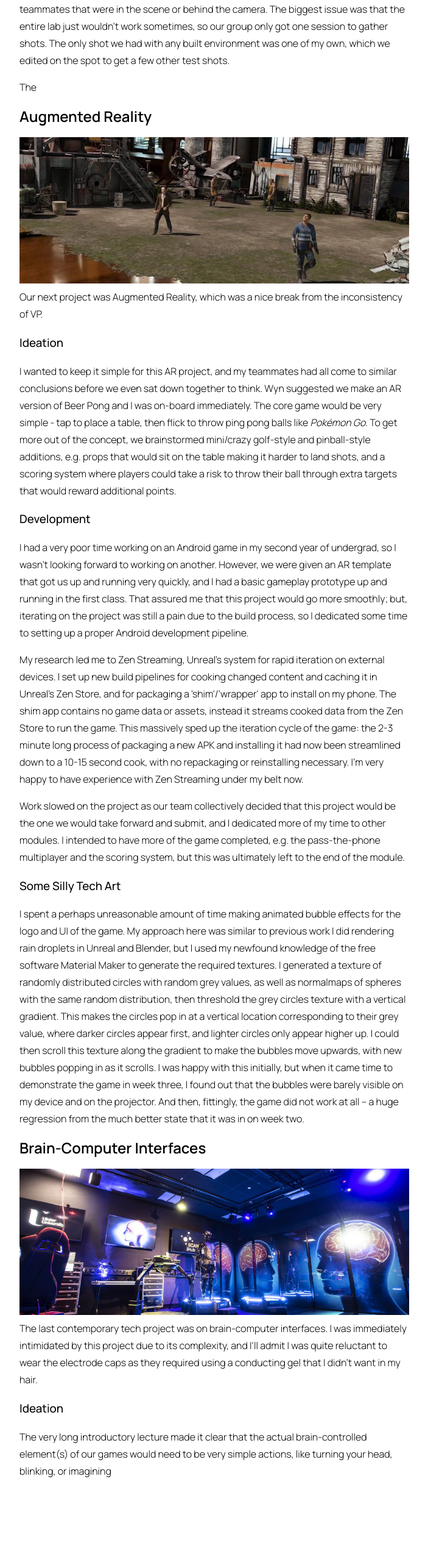
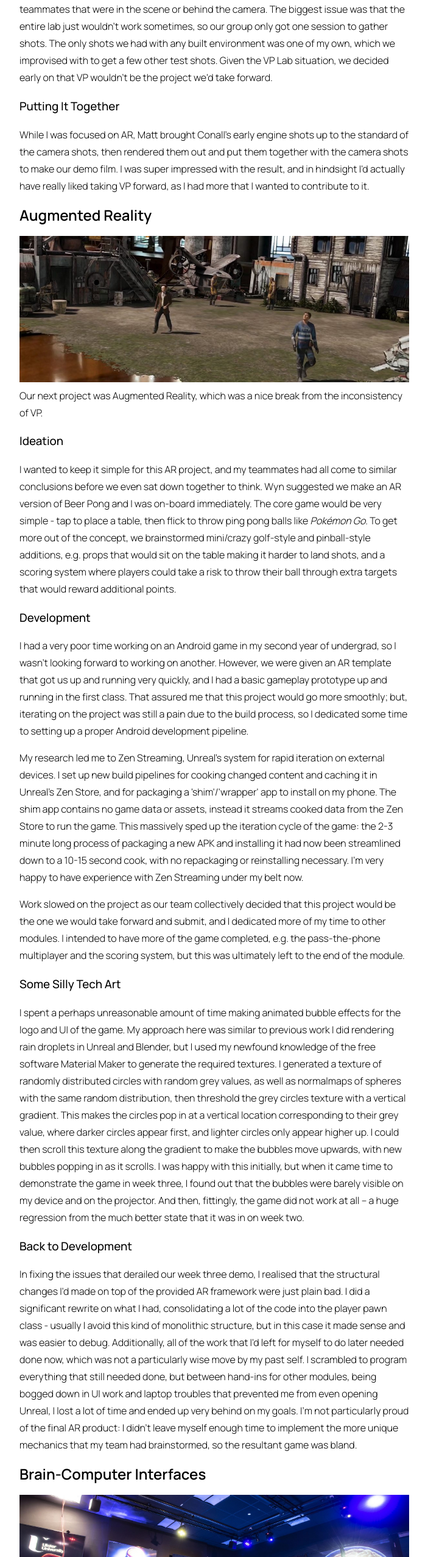
Before and after one commit to memequester/memequester.github.io, an Eleventy site: page src/blogs/contemporary.md in a window 1280 px wide. Shown: the part 2566-5120 px from the top of the page at 61% size, without its empty margins (288-991 px from the left). Built offline with nearby package versions, Linux system fonts and the light colour scheme; Eleventy itself is replaced by a stand-in of ours; files that its build step writes are made by us from their sources; files whose address does not match are found by name; a web font is replaced by a local one; what prettier would draw is missing.

Commit message:
contemporary

```diff
--- a/src/blogs/contemporary.md
+++ b/src/blogs/contemporary.md
@@ -32,9 +32,10 @@ I didn't quite achieve my goal of having the ship traverse walls and ceilings, a
 I did set up the Quest 2 to use for VR scouting, but we found little use for it over our very brief time with the project. Personally, while I appreciated the idea, I had no issue simply flying a Cine Camera around for the same results.
 
 ### In the Lab
-The VP Lab sadly did not live up to the years-long hype. The LED walls were great, but the computer driving the screens was running only one of its two GPUs, and the networked setup was very laggy, making it annoying to make changes when collaborating with teammates that were in the scene or behind the camera. The biggest issue was that the entire lab just wouldn't work sometimes, so our group only got one session to gather shots. The only shot we had with any built environment was one of my own, which we edited on the spot to get a few other test shots.
+The VP Lab sadly did not live up to the years-long hype. The LED walls were great, but the computer driving the screens was running only one of its two GPUs, and the networked setup was very laggy, making it annoying to make changes when collaborating with teammates that were in the scene or behind the camera. The biggest issue was that the entire lab just wouldn't work sometimes, so our group only got one session to gather shots. The only shots we had with any built environment was one of my own, which we improvised with to get a few other test shots. Given the VP Lab situation, we decided early on that VP wouldn't be the project we'd take forward.
 
-The
+### Putting It Together
+While I was focused on AR, Matt brought Conall's early engine shots up to the standard of the camera shots, then rendered them out and put them together with the camera shots to make our demo film. I was super impressed with the result, and in hindsight I'd actually have really liked taking VP forward, as I had more that I wanted to contribute to it.
 
 ## Augmented Reality
 <img src="/img/augmentedrealitybanner.jpg" class="banner"/>
@@ -53,9 +54,14 @@ Work slowed on the project as our team collectively decided that this project wo
 ### Some Silly Tech Art
 I spent a perhaps unreasonable amount of time making animated bubble effects for the logo and UI of the game. My approach here was similar to previous work I did rendering rain droplets in Unreal and Blender, but I used my newfound knowledge of the free software Material Maker to generate the required textures. I generated a texture of randomly distributed circles with random grey values, as well as normalmaps of spheres with the same random distribution, then threshold the grey circles texture with a vertical gradient. This makes the circles pop in at a vertical location corresponding to their grey value, where darker circles appear first, and lighter circles only appear higher up. I could then scroll this texture along the gradient to make the bubbles move upwards, with new bubbles popping in as it scrolls. I was happy with this initially, but when it came time to demonstrate the game in week three, I found out that the bubbles were barely visible on my device and on the projector. And then, fittingly, the game did not work at all -- a huge regression from the much better state that it was in on week two.
 
+### Back to Development
+In fixing the issues that derailed our week three demo, I realised that the structural changes I'd made on top of the provided AR framework were just plain bad. I did a significant rewrite on what I had, consolidating a lot of the code into the player pawn class - usually I avoid this kind of monolithic structure, but in this case it made sense and was easier to debug. Additionally, all of the work that I'd left for myself to do later needed done now, which was not a particularly wise move by my past self. I scrambled to program everything that still needed done, but between hand-ins for other modules, being bogged down in UI work and laptop troubles that prevented me from even opening Unreal, I lost a lot of time and ended up very behind on my goals. I'm not particularly proud of the final AR product: I didn't leave myself enough time to implement the more unique mechanics that my team had brainstormed, so the resultant game was bland.
+
 ## Brain-Computer Interfaces
 <img src="/img/BCIbanner.jpg" class="banner"/>
 The last contemporary tech project was on brain-computer interfaces. I was immediately intimidated by this project due to its complexity, and I'll admit I was quite reluctant to wear the electrode caps as they required using a conducting gel that I didn't want in my hair.
 
 ### Ideation
-The very long introductory lecture made it clear that the actual brain-controlled element(s) of our games would need to be very simple actions, like turning your head, blinking, or imagining
+The very long introductory lecture made it clear that the actual brain-controlled element(s) of our games would need to be very simple actions, like blinking or turning/tilting left or right. We were also shown examples of other games incorporating BCI controls, one of which was a traditional keyboard & mouse first-person game, but with a mechanic that required the player to pause and focus to perform an action using BCI. Our game would later follow this same design pattern.
+
+We settled on the rather silly concept of spoon-bending, which I thought fit well into the restrictions we had: most of the gameplay would use keyboard & mouse, but the player would pause and focus to imagine a crushing action (or more concretely, iamgine balling up their hand into a fist). I consulted with Sarshar early to clear our idea and confirm that the BCI headsets we had access to would work for this idea.
```
Also changed, not shown: src/index.html (+2 -2 lines).
